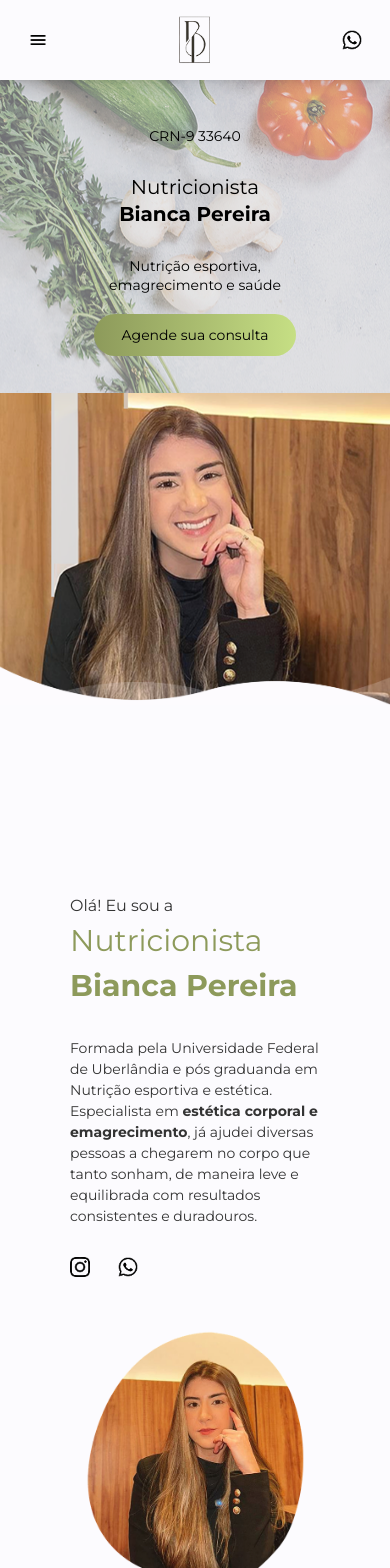
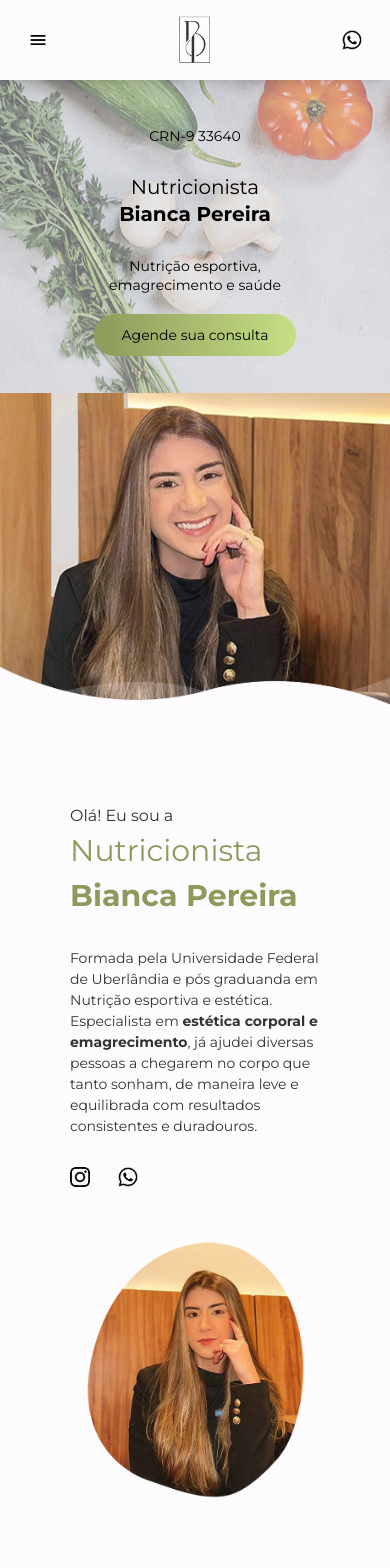
Before and after one commit to Lucas-PCN/NutritionLandingPage, a React (Vite) app: page / in a window 390 px wide. Shown: the top 1568 px of the page. Built offline with nearby package versions, Linux system fonts and the light colour scheme.

Commit message:
Fix: corrige bug da altura da section

```diff
--- a/src/sections/AboutMe.jsx
+++ b/src/sections/AboutMe.jsx
@@ -7,7 +7,7 @@ const AboutMe = () => {
   return (
     <section id="sobre" className="w-full h-full flex items-center justify-center">
       {/* MOBILE */}
-      <div className="pb-[80px] pt-[50px] flex flex-col gap-[48px] items-center justify-center md:flex-row lg:hidden">
+      <div className="pb-[80px] pt-[100px] flex flex-col gap-[48px] items-center justify-center md:flex-row lg:hidden">
         <AboutMeMobileCard />
         <img src={quemSouEu} alt="Nutricionista Bianca" className="w-[220px] h-[270px]" />
       </div>
--- a/src/sections/Home.jsx
+++ b/src/sections/Home.jsx
@@ -21,8 +21,12 @@ const Home = () => {
     return () => window.removeEventListener('resize', setVh);
   }, []);
 
+  const isMobile = window.innerWidth < 1024;
+
+<section className={`${isMobile ? 'bg-red-200' : 'bg-blue-200'} w-full pt-20 ${isMobile ? '' : 'min-h-screen'}`}></section>
+
   return (
-    <section className="w-full min-h-screen pt-20">
+    <section className={`${isMobile ? 'w-full max-h-[704px] pt-20' : 'w-full min-h-screen pt-20'}`}>
       {/* MOBILE */}
       <div
         className="w-full lg:hidden flex flex-col max-h-[625px]"
```
